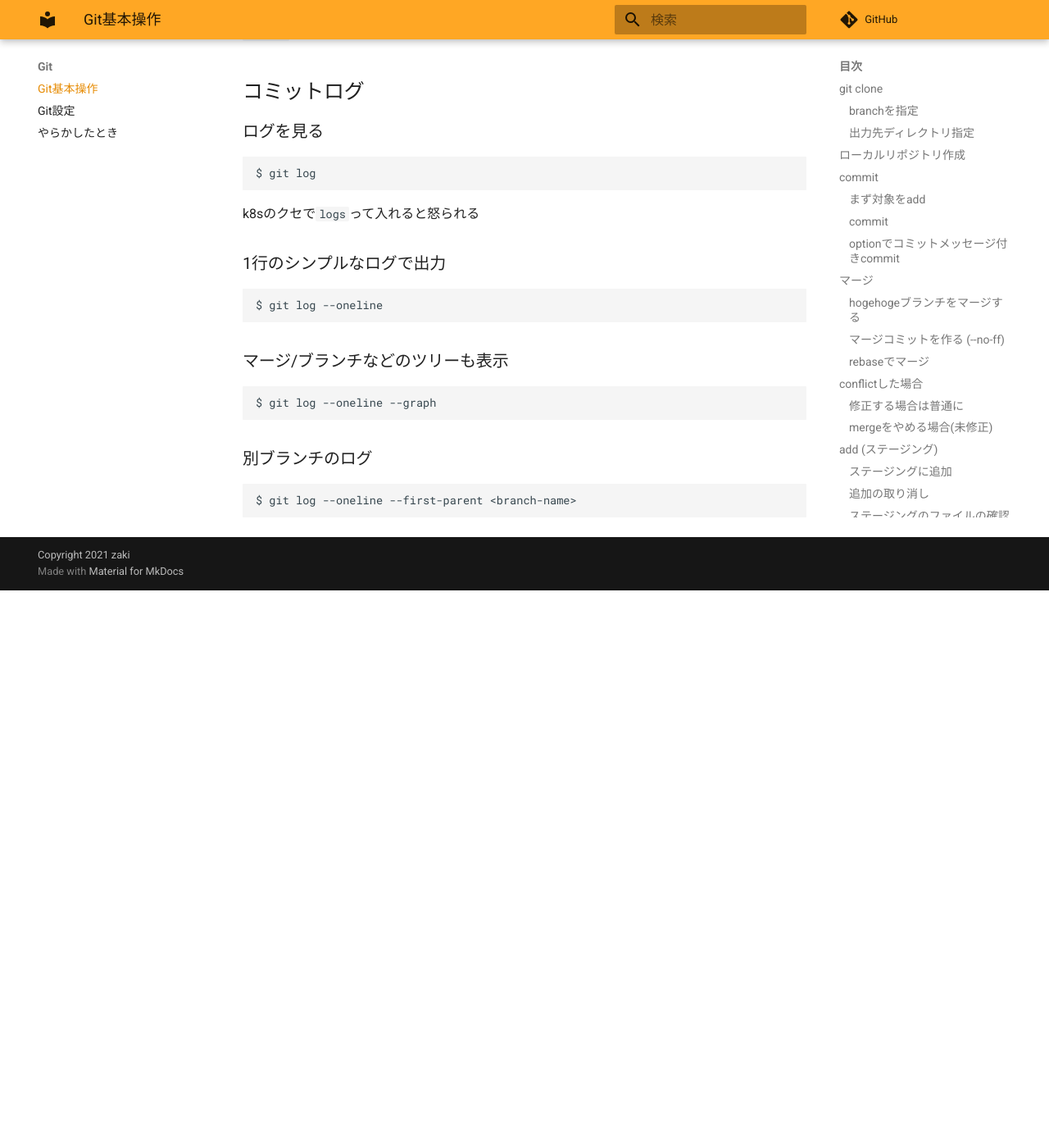
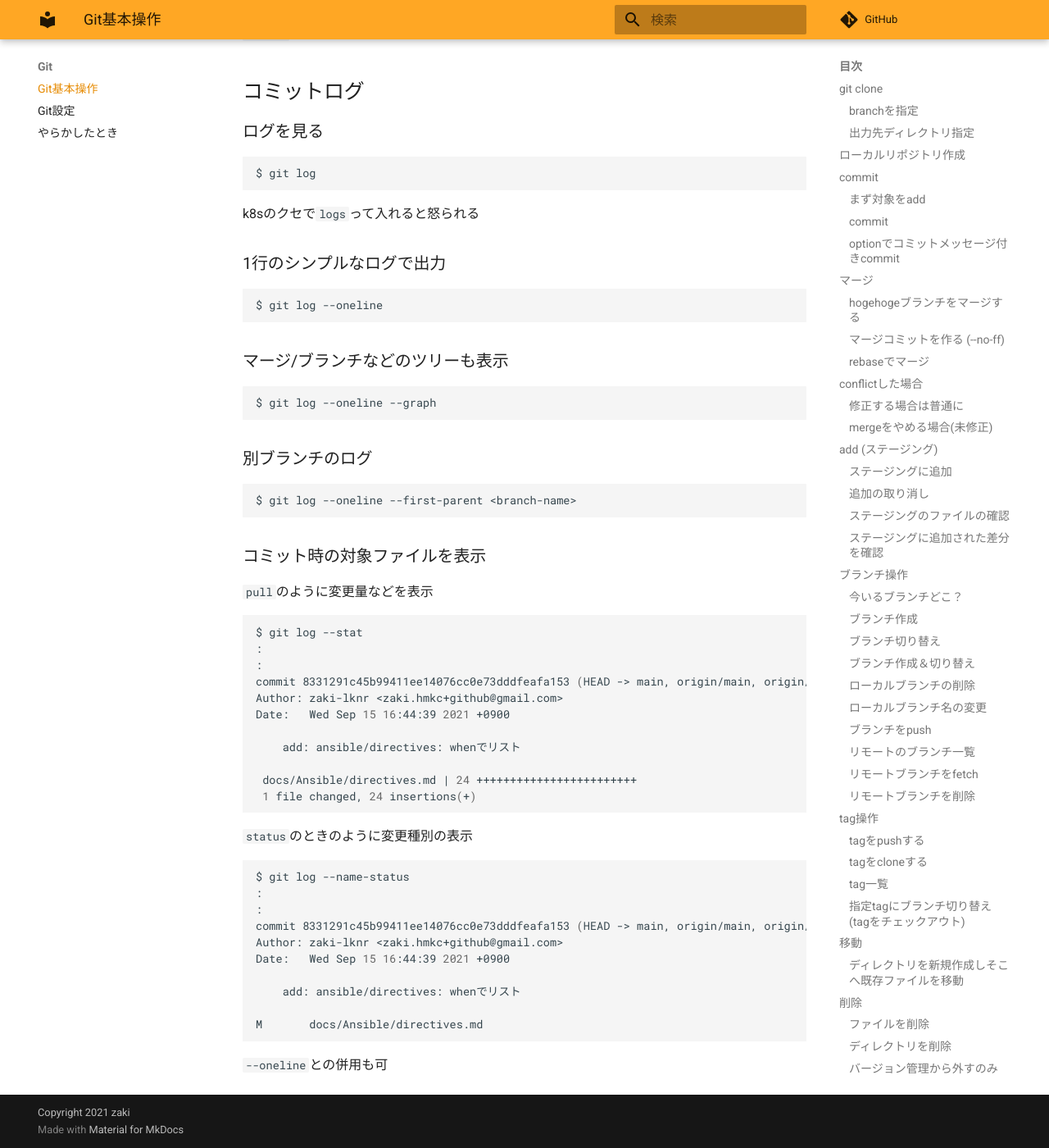
Before and after one commit to zaki-lknr/docs, an MkDocs documentation site: the page built from docs/Git/index.md, in a window 1280 px wide and 1400 px high, scrolled down 7032 px. Shown: the whole window at 82% size. Built offline with MkDocs 1.6.1 and Material for MkDocs 9.7.7, drawn with Linux system fonts in a browser that asks for light colours; comment, search, counter and statistics services are not loaded; before the commit the page ends 7752 px from its top, so only the background shows below that.

Commit message:
add: git: logのファイル名表示

````diff
--- a/docs/Git/index.md
+++ b/docs/Git/index.md
@@ -363,3 +363,38 @@ $ git log --oneline --graph
 ```
 $ git log --oneline --first-parent <branch-name>
 ```
+
+### コミット時の対象ファイルを表示
+
+`pull`のように変更量などを表示
+
+```
+$ git log --stat
+:
+:
+commit 8331291c45b99411ee14076cc0e73dddfeafa153 (HEAD -> main, origin/main, origin/HEAD)
+Author: zaki-lknr <zaki.hmkc+github@gmail.com>
+Date:   Wed Sep 15 16:44:39 2021 +0900
+
+    add: ansible/directives: whenでリスト
+
+ docs/Ansible/directives.md | 24 ++++++++++++++++++++++++
+ 1 file changed, 24 insertions(+)
+```
+
+`status`のときのように変更種別の表示
+
+```
+$ git log --name-status
+:
+:
+commit 8331291c45b99411ee14076cc0e73dddfeafa153 (HEAD -> main, origin/main, origin/HEAD)
+Author: zaki-lknr <zaki.hmkc+github@gmail.com>
+Date:   Wed Sep 15 16:44:39 2021 +0900
+
+    add: ansible/directives: whenでリスト
+
+M       docs/Ansible/directives.md
+```
+
+`--oneline`との併用も可
````
